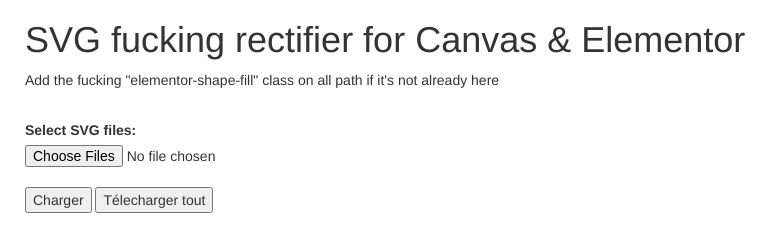
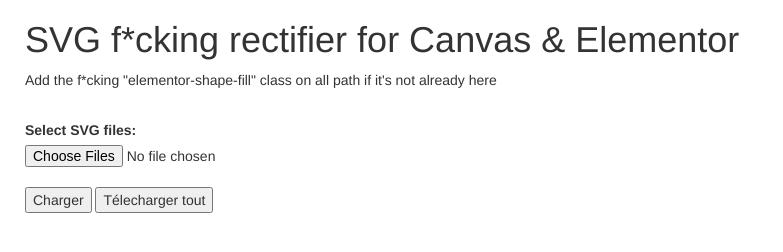
Before and after one commit to HoverEpic/SVG-fucking-rectifier, a website: page public_html/index.html in a window 1280 px wide. Shown: the whole page, without its empty margins (0-783 px from the left). Drawn offline with nearby package versions, Linux system fonts and the light colour scheme.

Commit message:
Add readme and * some u

```diff
--- a/public_html/index.html
+++ b/public_html/index.html
@@ -6,7 +6,7 @@
 -->
 <html>
     <head>
-        <title>SVG fucking rectifier</title>
+        <title>SVG f*cking rectifier</title>
         <meta charset="UTF-8">
         <meta name="viewport" content="width=device-width, initial-scale=1.0">
         <link rel="stylesheet" href="https://maxcdn.bootstrapcdn.com/bootstrap/3.3.7/css/bootstrap.min.css">
@@ -18,8 +18,8 @@
         </style>
     </head>
     <body>
-        <h1>SVG fucking rectifier for Canvas & Elementor</h1>
-        <p>Add the fucking "elementor-shape-fill" class on all path if it's not already here</p>
+        <h1>SVG f*cking rectifier for Canvas & Elementor</h1>
+        <p>Add the f*cking "elementor-shape-fill" class on all path if it's not already here</p>
         <br>
         <div>
             <label for="files">Select SVG files:</label>
```
Also changed, not shown: README.md (added).
